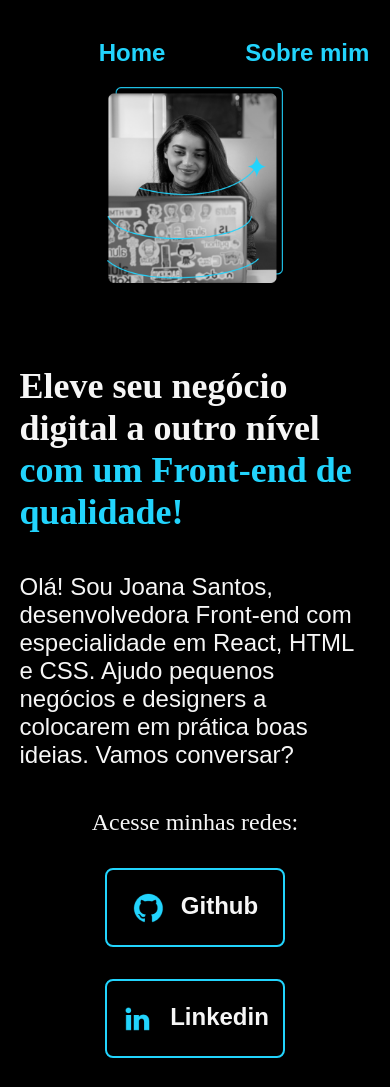
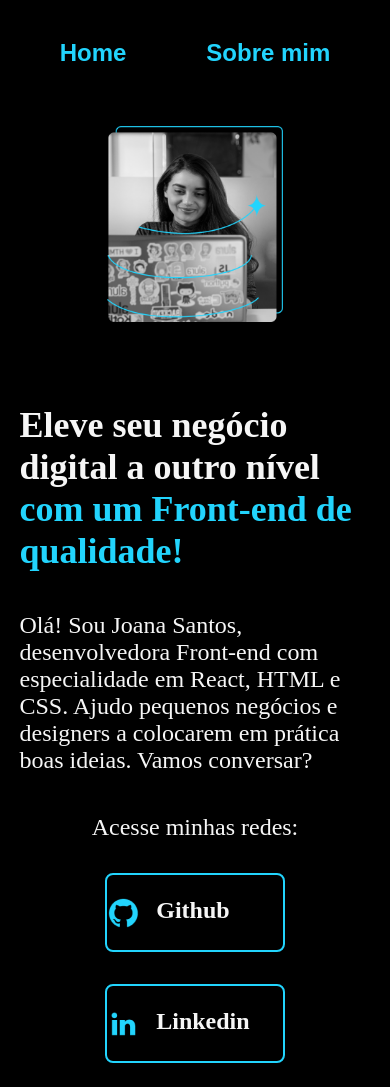
Before and after one commit to NatoFernandes/HTML-e-CSS-para-projetos-web, a plain HTML site: page index.html in a window 390 px wide. Shown: the top 1087 px of the page. Drawn offline with Linux system fonts and the light colour scheme; a web font is replaced by a local one.

Commit message:
Apos o quarto curso

```diff
--- a/Styles/styles.css
+++ b/Styles/styles.css
@@ -22,7 +22,7 @@ body {
 }
 
 .cabecalho {
-    padding: 2% 0 0 20%;
+    padding: 2% 0% 0% 20%;
 }
 
 .cabecalho_menu {
@@ -36,10 +36,6 @@ body {
     font-weight: 600;
     color: var(--cor-terciaria);
     text-decoration: none;
-}
-
-.titulo-destaque {
-    color: var(--cor-terciaria)
 }
 
 .apresentacao{
@@ -62,9 +58,13 @@ body {
     font-family: var(--font-primaria);
 }
 
+.titulo-destaque {
+    color: var(--cor-terciaria)
+}
+
 .apresentacao_conteudo_texto {
     font-size: 1.5rem;
-    font-family: 'Montserrat', sans-serif;
+    font-family: var(--fonte-secundaria);
 }
 
 .apresentacao_links {
@@ -75,21 +75,26 @@ body {
     gap: 32px;
 }
 
+.apresentacao_links_subtitulo {
+    font-family: var(--fonte-primaria);
+    font-weight: 400;
+    font-size: 1.5rem;
+}
+
 .apresentacao_links_redes {
-    /* background-color: var(--cor-terciaria); */
-    display: flex;
+    display: flex;3
     justify-content: center;
     gap: 16px;
+    border: 2px solid var(--cor-terciaria);
+    width: 50%;
+    text-align: center;
     border-radius: 8px;
-    width: 50%;
-    padding: 21.5px 0;
-    text-align: center;
     font-size: 1.5rem;
     font-weight: 600;
+    padding: 21.5px 0;
     text-decoration: none;
     color: var(--cor-secundaria);
-    font-family: 'Montserrat', sans-serif;
-    border: 2px solid var(--cor-terciaria);
+    font-family: var(--fonte-secundaria);
 }
 
 .apresentacao_links_redes:hover {
@@ -98,12 +103,6 @@ body {
 
 .apresetacao_imagem {
     width: 50%;
-}
-
-.apresentacao_links_subtitulo {
-    font-family: 'Krona One', 'sans-serif';
-    font-weight: 400;
-    font-size: 1.5rem;
 }
 
 .rodape {
@@ -118,7 +117,7 @@ body {
 @media (max-width: 1200px) {
 
     .cabecalho {
-        padding: 10% 0 0 20%;
+        padding: 10%;
     }
 
     .cabecalho_menu {
```
